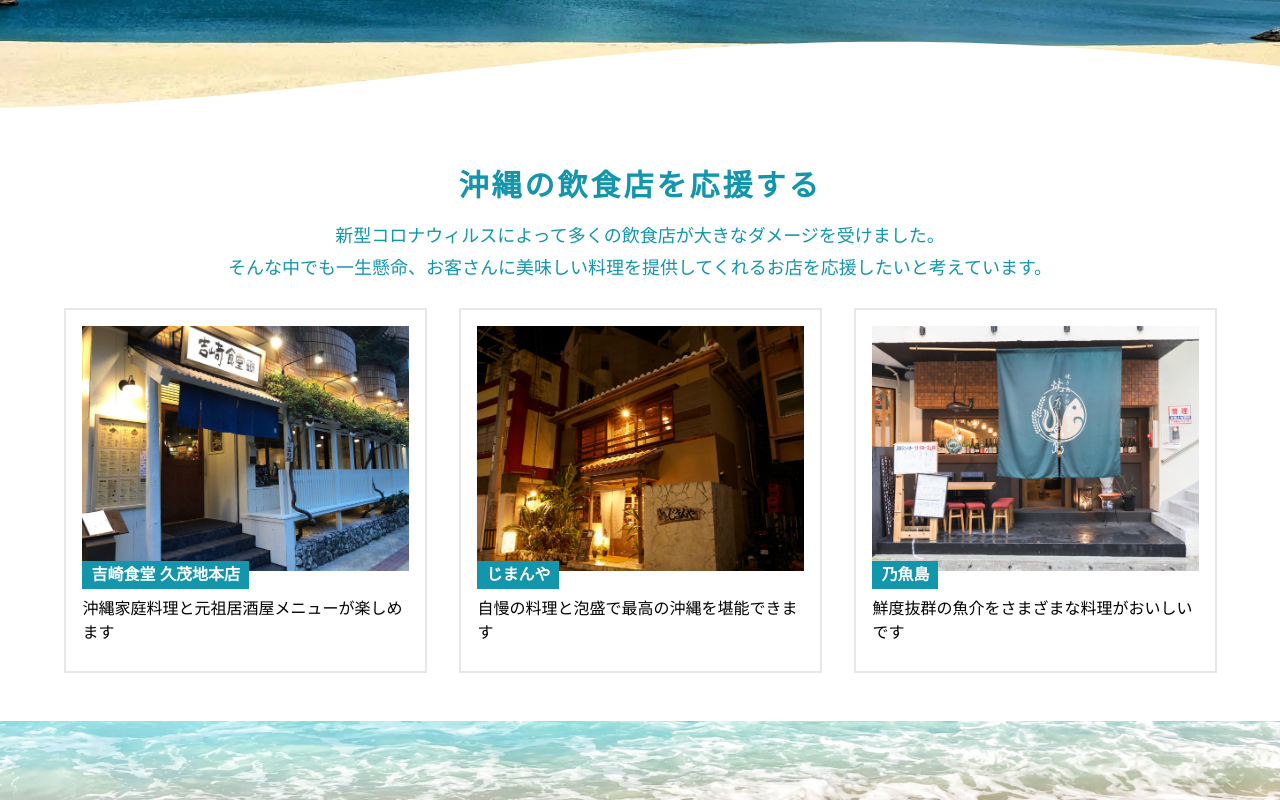
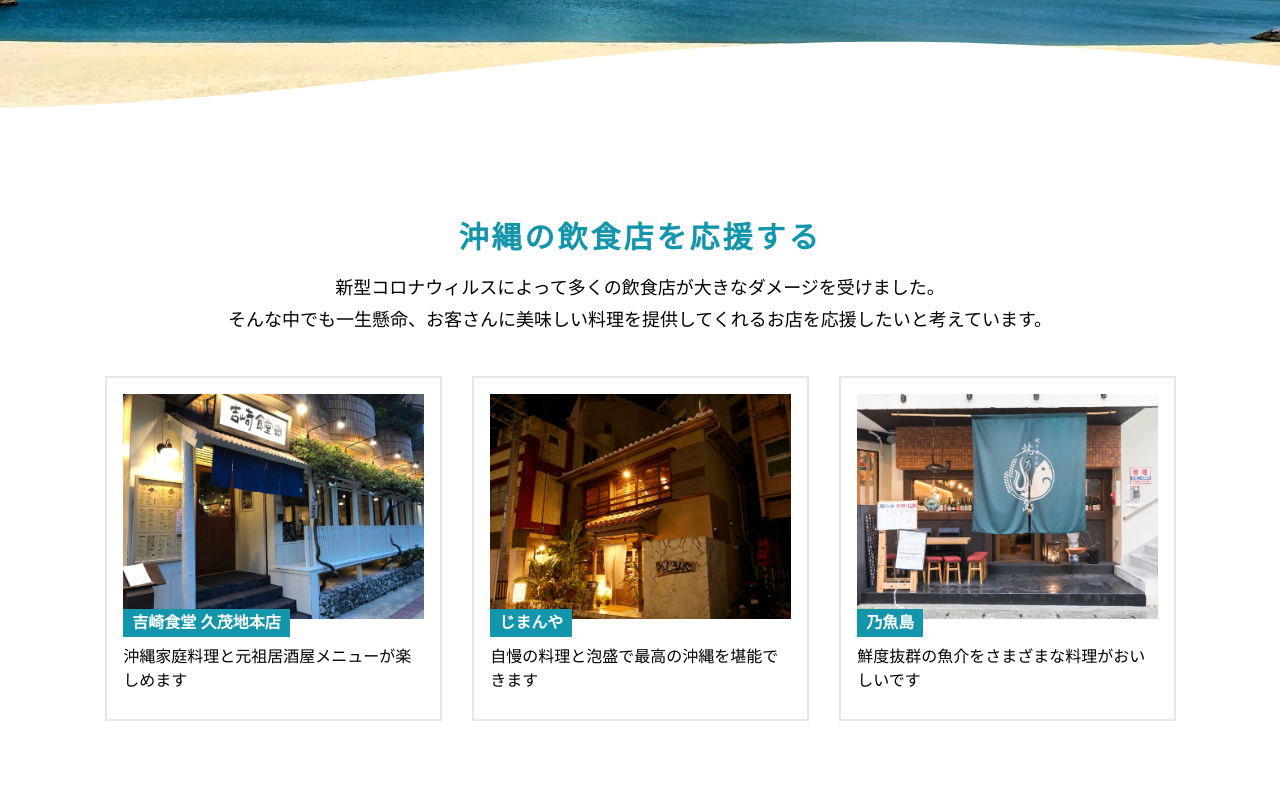
Before and after one commit to shim369/Vuejs-Tailwind-Site, a Vue app: page / in a window 1280 px wide. Shown: the part 380-1180 px from the top of the page. Built offline with nearby package versions, Linux system fonts and the light colour scheme.

Commit message:
css change

```diff
--- a/src/assets/style/tailwind.css
+++ b/src/assets/style/tailwind.css
@@ -12,6 +12,11 @@ h1 {
 }
 h3,h2,p {
   font-family: sans-serif;
+}
+main {
+  max-width: 1100px;
+  margin: 0 auto;
+  padding: 100px 0;
 }
 .card-item {
   @apply break-words hover:opacity-75 cursor-pointer;
@@ -35,6 +40,9 @@ h3,h2,p {
   top: -10px;
 }
 @media(max-width:768px) {
+  main {
+    padding: 50px 0;
+  }
   .slick-slide {
     width: 100% !important;
     float: none !important;
--- a/src/components/Main.vue
+++ b/src/components/Main.vue
@@ -1,8 +1,8 @@
 <template>
     <main>
-      <section id="concept" class="p-12 bg-white">
+      <section id="concept" class="bg-white">
         <h2 class="text-center text-3xl mb-4 tracking-widest text-seaBlue font-bold">沖縄の飲食店を応援する</h2>
-        <p class="text-center text-lg leading-8 text-seaBlue mb-6">新型コロナウィルスによって多くの飲食店が大きなダメージを受けました。<br>そんな中でも一生懸命、お客さんに美味しい料理を提供してくれるお店を応援したいと考えています。</p>
+        <p class="text-center text-lg leading-8 mb-10">新型コロナウィルスによって多くの飲食店が大きなダメージを受けました。<br>そんな中でも一生懸命、お客さんに美味しい料理を提供してくれるお店を応援したいと考えています。</p>
         <div class="w-12/12 m-auto">
           <VueSlickCarousel v-bind="settings">
                   <div v-for="item in items" v-bind:key="item.index" class="card-item">
```
